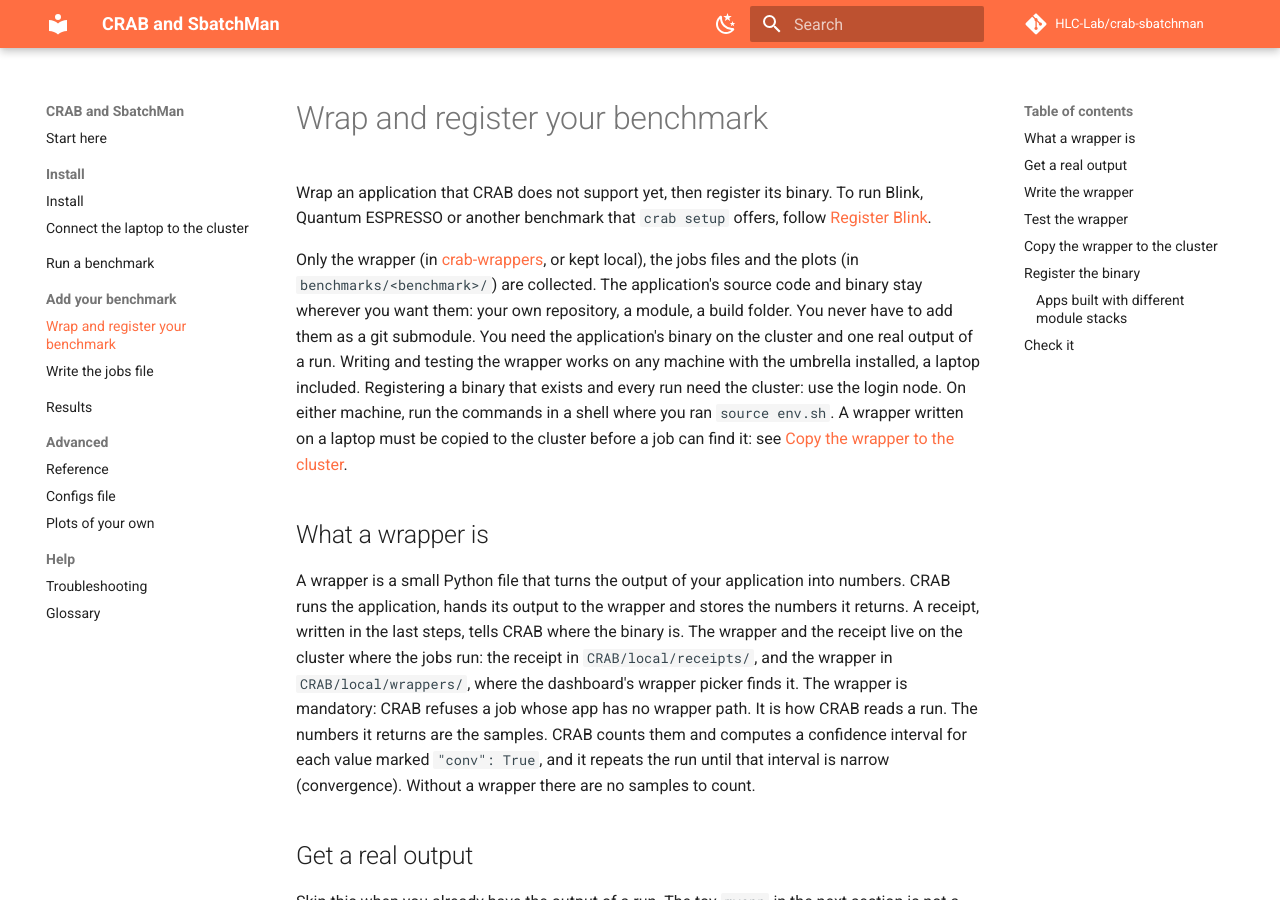
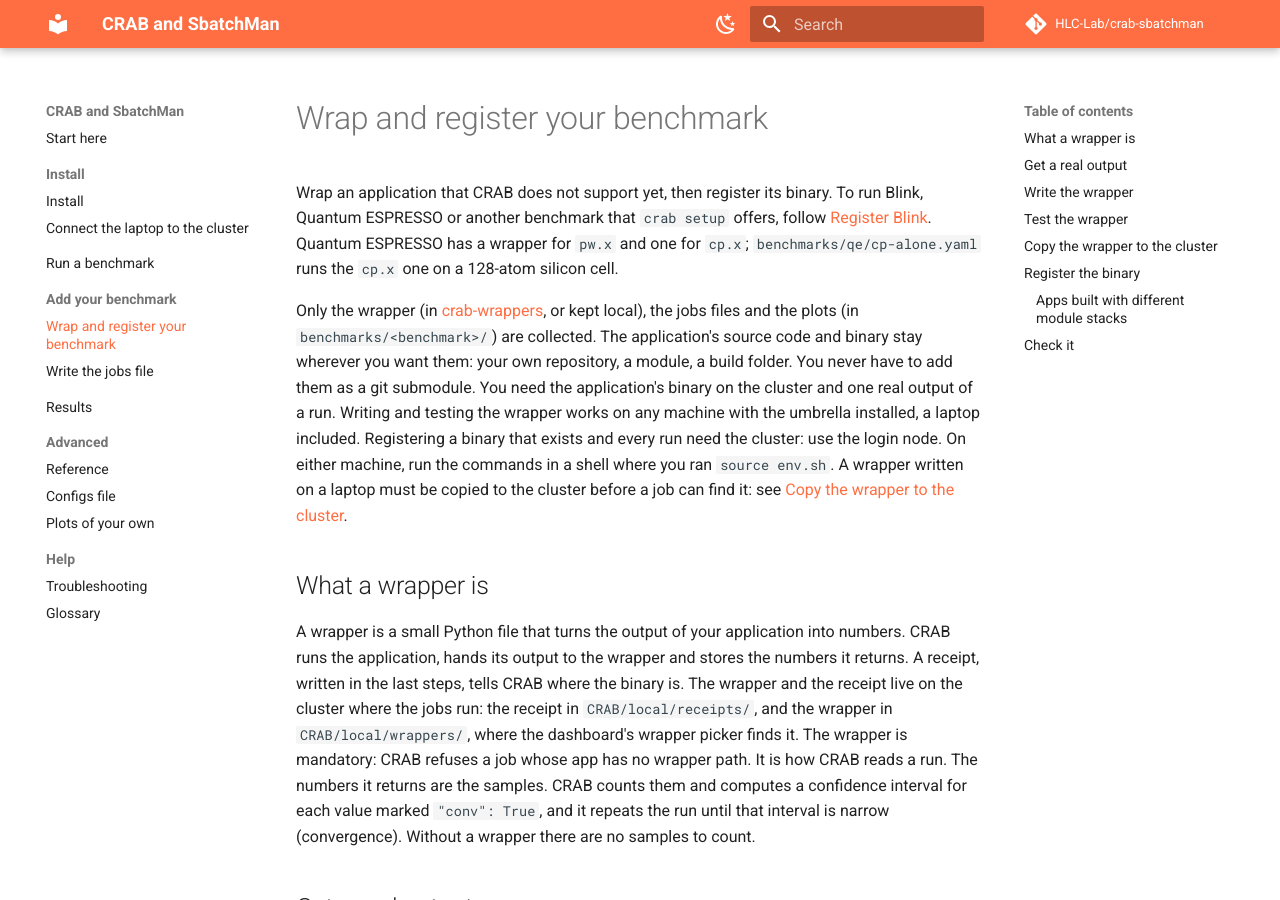
Before and after one commit to HLC-Lab/crab-sbatchman, an MkDocs documentation site: the page built from docs/benchmarks.md, in a window 1280 px wide and 900 px high. Built offline with MkDocs 1.6.1 and Material for MkDocs 9.7.7, drawn with Linux system fonts in a browser that asks for light colours; comment, search, counter and statistics services are not loaded.

Commit message:
docs: the cp.x example

```diff
--- a/docs/benchmarks.md
+++ b/docs/benchmarks.md
@@ -1,6 +1,6 @@
 # Wrap and register your benchmark
 
-Wrap an application that CRAB does not support yet, then register its binary. To run Blink, Quantum ESPRESSO or another benchmark that `crab setup` offers, follow [Register Blink](launch.md#register-blink).
+Wrap an application that CRAB does not support yet, then register its binary. To run Blink, Quantum ESPRESSO or another benchmark that `crab setup` offers, follow [Register Blink](launch.md#register-blink). Quantum ESPRESSO has a wrapper for `pw.x` and one for `cp.x`; `benchmarks/qe/cp-alone.yaml` runs the `cp.x` one on a 128-atom silicon cell.
 
 Only the wrapper (in [crab-wrappers](https://github.com/HLC-Lab/crab-wrappers), or kept local), the jobs files and the plots (in `benchmarks/<benchmark>/`) are collected. The application's source code and binary stay wherever you want them: your own repository, a module, a build folder. You never have to add them as a git submodule. You need the application's binary on the cluster and one real output of a run. Writing and testing the wrapper works on any machine with the umbrella installed, a laptop included. Registering a binary that exists and every run need the cluster: use the login node. On either machine, run the commands in a shell where you ran `source env.sh`. A wrapper written on a laptop must be copied to the cluster before a job can find it: see [Copy the wrapper to the cluster](#copy-the-wrapper-to-the-cluster).
 
```
Also changed, not shown: benchmarks/qe/README.md (+3 -2 lines), benchmarks/qe/qe/README.md (+1 -0 lines).
